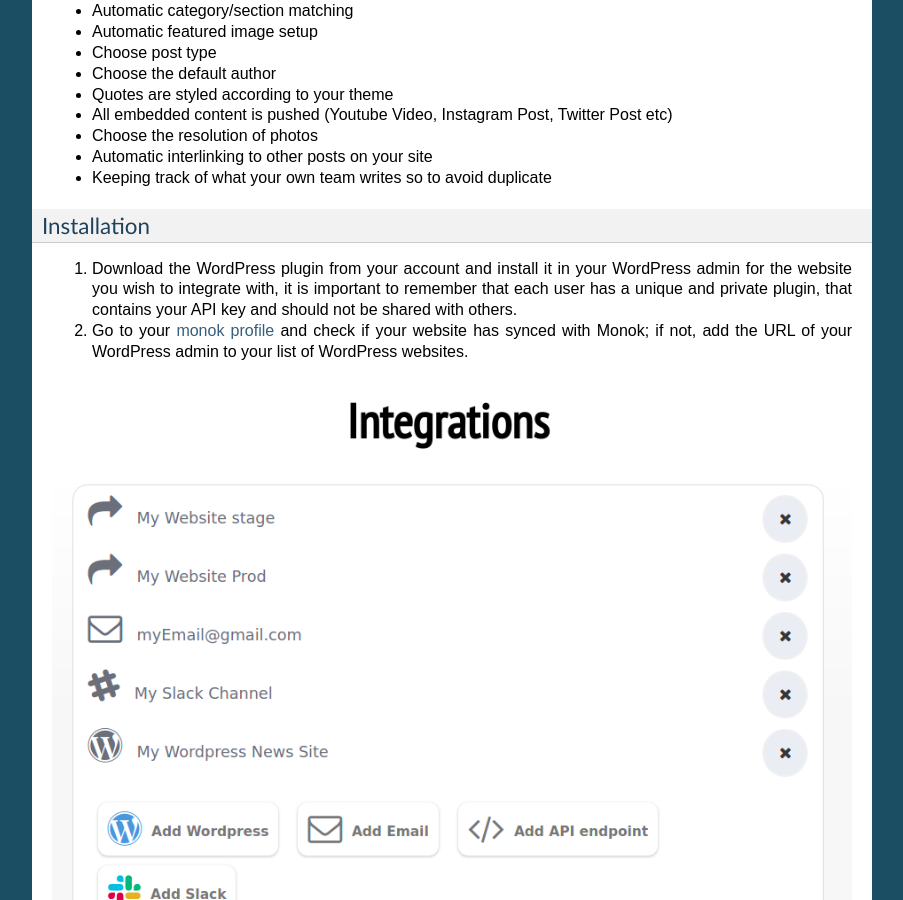
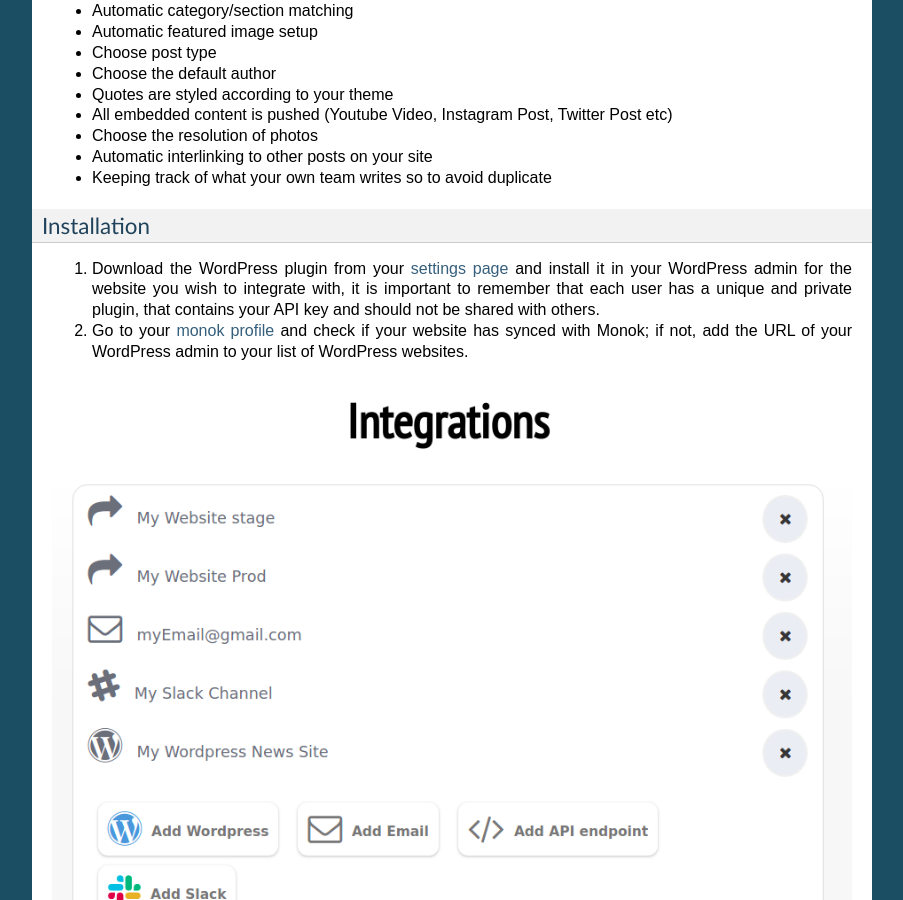
Before and after one commit to monoklabs/monok-docs, a Sphinx documentation site: the page built from docs/integrations.rst, in a window 1280 px wide and 900 px high, scrolled down 901 px. Shown: the whole window, without its empty margins (198-1101 px from the left). Built offline with Sphinx 7.4.7, drawn with Linux system fonts in a browser that asks for light colours.

Commit message:
Update integrations.rst

```diff
--- a/docs/integrations.rst
+++ b/docs/integrations.rst
@@ -30,8 +30,11 @@ Features
 
 Installation
 **********************
+.. _`settings page`: https://www.monok.com/profile/settings
 
-1. Download the WordPress plugin from your account and install it in your WordPress admin for the website you wish to integrate with, it is important to remember that each user has a unique and private plugin, that contains your API key and should not be shared with others.
+__ `settings page`_
+
+1. Download the WordPress plugin from your `settings page`__ and install it in your WordPress admin for the website you wish to integrate with, it is important to remember that each user has a unique and private plugin, that contains your API key and should not be shared with others.
 
 2. Go to your `monok profile`__ and check if your website has synced with Monok; if not, add the URL of your WordPress admin to your list of WordPress websites.
 
```
